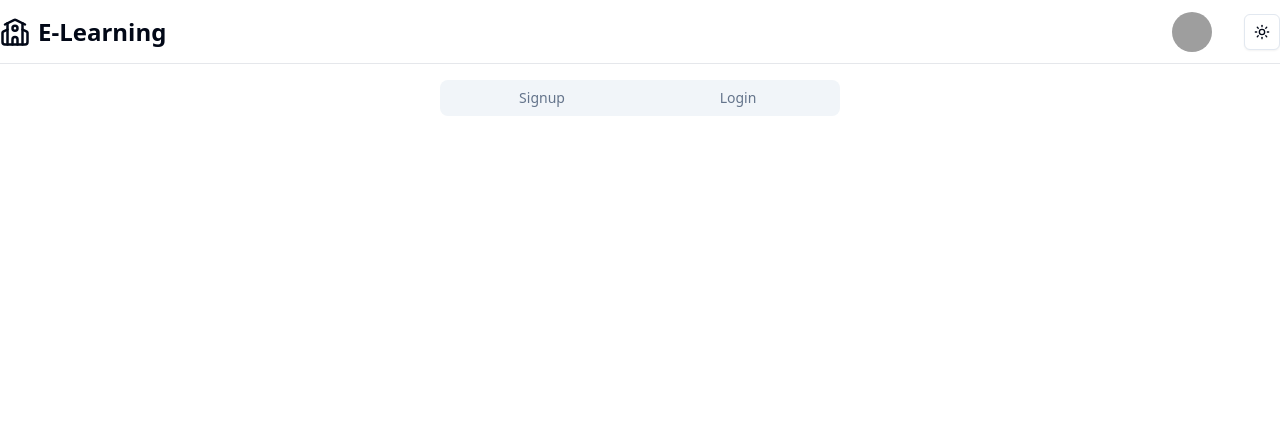
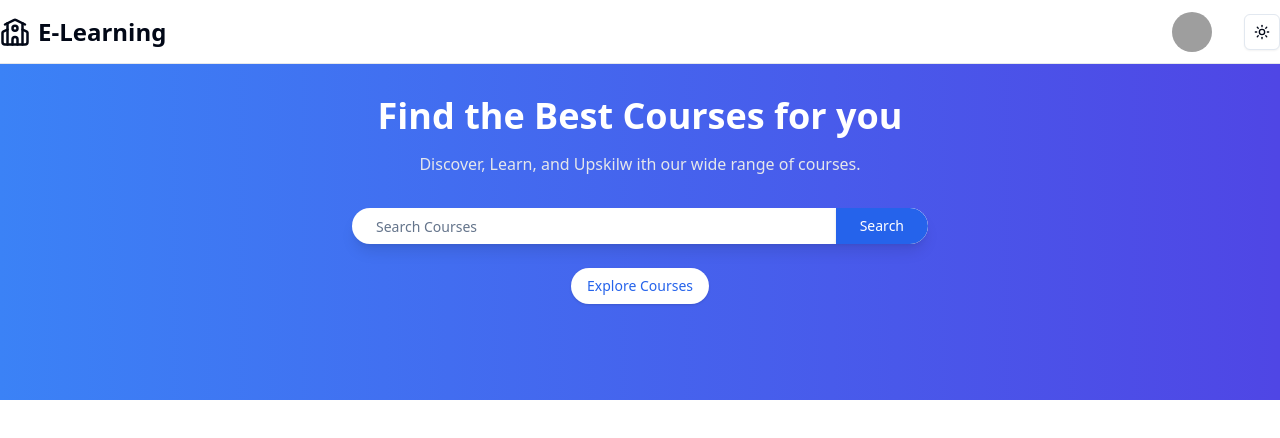
Before and after one commit to Hashmics/lms-mern, a React (Vite) app in the folder client/: page / in a window 1280 px wide. Shown: the top 438 px of the page. Built offline with nearby package versions, Linux system fonts and the light colour scheme; grey boxes are pictures that could not be loaded.

Commit message:
Hero Section completed and Set React Router Dom

```diff
--- a/client/package.json
+++ b/client/package.json
@@ -24,6 +24,7 @@
     "react": "^18.3.1",
     "react-dom": "^18.3.1",
     "react-redux": "^9.1.2",
+    "react-router-dom": "^7.0.1",
     "sonner": "^1.7.0",
     "tailwind-merge": "^2.5.4",
     "tailwindcss-animate": "^1.0.7"
--- a/client/src/App.jsx
+++ b/client/src/App.jsx
@@ -1,12 +1,35 @@
 
+import { createBrowserRouter } from 'react-router-dom'
 import Navbar from './components/Navbar'
 import Login from './pages/Login'
+import HeroSection from './pages/student/HeroSection'
+import MainLayout from './layout/MainLayout'
+import { RouterProvider } from 'react-router'
+
+const appRouter = createBrowserRouter([
+  {
+    path: '/',
+    element: <MainLayout />,
+    children: [
+      {
+        path: '/',
+        element:
+          <>
+            <HeroSection />
+          </>
+      },
+      {
+        path: 'login',
+        element: <Login />
+      }
+    ]
+  }
+])
 const App = () => {
   return (
     <main>
-      <Navbar />
-      <Login />
-    </main>
+      <RouterProvider router={appRouter} />
+    </main >
   )
 }
 
--- a/client/src/components/Navbar.jsx
+++ b/client/src/components/Navbar.jsx
@@ -25,6 +25,7 @@
     SheetTrigger
 } from "./ui/sheet";
 import { Separator } from "@radix-ui/react-dropdown-menu";
+import { Link } from "react-router-dom";
 
 const Navbar = () => {
 
@@ -34,10 +35,12 @@
         <div className="h-16 dark:bg-[#0A0A0A] bg-white border-b dark:border-b-gray-800 border-b-gray-200 fixed top-0 left-0 right-0 duration-300 z-10">
             {/* Desktop */}
             <div className="max-w-7xl mx-auto hidden md:flex justify-between items-center gap-10 h-full">
-                <div className="flex items-center gap-2">
-                    <School size={"30"} />
-                    <h1 className="hidden md:block font-extrabold text-2xl">E-Learning</h1>
-                </div>
+                <Link to='/'>
+                    <div className="flex items-center gap-2">
+                        <School size={"30"} />
+                        <h1 className="hidden md:block font-extrabold text-2xl">E-Learning</h1>
+                    </div>
+                </Link>
                 <div className="flex items-center gap-8">
                     {
                         user ? (
--- /dev/null
+++ b/client/src/layout/MainLayout.jsx
@@ -0,0 +1,15 @@
+import Navbar from "@/components/Navbar"
+import { Outlet } from "react-router-dom"
+
+const MainLayout = () => {
+    return (
+        <div>
+            <Navbar />
+            <div>
+                <Outlet />
+            </div>
+        </div>
+    )
+}
+
+export default MainLayout
--- a/client/src/pages/Login.jsx
+++ b/client/src/pages/Login.jsx
@@ -18,6 +18,7 @@
 import { useLoginUserMutation, useRegisterUserMutation } from "@/features/api/authApi"
 import { Loader2 } from "lucide-react"
 import { useEffect, useState } from "react"
+import { useNavigate } from "react-router-dom"
 import { toast } from "sonner"
 
 const Login = () => {
@@ -52,6 +53,8 @@
         }
     ] = useLoginUserMutation();
 
+    const navigate = useNavigate();
+
     const changeInputHandler = (e, type) => {
         const { name, value } = e.target;
         if (type === "signup") {
@@ -80,6 +83,7 @@
         }
         if (loginIsSuccess && loginData) {
             toast.success(loginData.message || "Login Successfully");
+            navigate('/')
         }
     }, [
         loginIsLoading,
--- /dev/null
+++ b/client/src/pages/student/HeroSection.jsx
@@ -0,0 +1,33 @@
+import { Button } from "@/components/ui/button"
+import { Input } from "@/components/ui/input"
+
+const HeroSection = () => {
+    return (
+        <div className="relative bg-gradient-to-r from-blue-500 to bg-indigo-600 dark:from-gray-800 dark:to-gray-900 py-24 px-4 text-center">
+            <div className="max-w-3xl mx-auto">
+                <h1 className="text-white text-4xl font-bold mb-4">Find the Best Courses for you</h1>
+                <p className="text-gray-200 dark:text-gray-400 mb-8">Discover, Learn, and Upskilw ith our wide range of courses.</p>
+
+                <form action=""
+                    className="flex items-center bg-white dark:bg-gray-800 rounded-full shadow-lg
+                overflow-hidden max-w-xl mx-auto mb-6 ">
+                    <Input
+                        type="text"
+                        className="flex-grow border-none focus-visible:ring-0 px-6 py-3 text-gray-900
+                        dark:text-gray-100 placeholder-gray-400 dark:placeholder-gray-500"
+                        placeholder="Search Courses"
+                    />
+                    <Button className="bg-blue-600 dark:bg-blue-700 text-white px-6 py-3 rounded-r-full hover:bg-blue-700
+                    dark:hover:bg-blue-800">
+                        Search
+                    </Button>
+                </form>
+                <Button className="bg-white dark:bg-gray-800 text-blue-600 rounded-full hover:bg-gray-200">
+                    Explore Courses
+                </Button>
+            </div>
+        </div >
+    )
+}
+
+export default HeroSection
```
Also changed, not shown: 1 other file (tests, documents, lock files or other folders).
